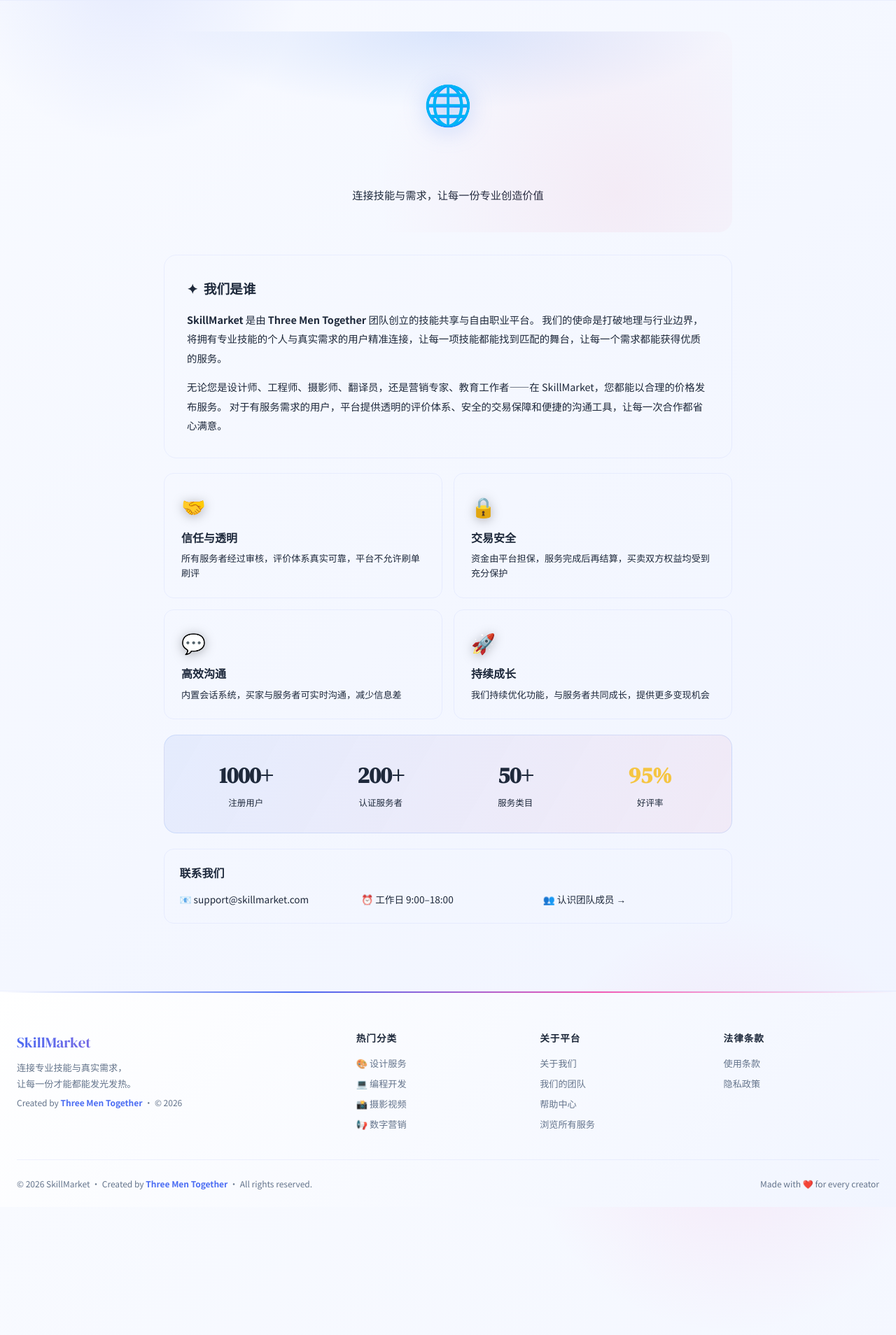
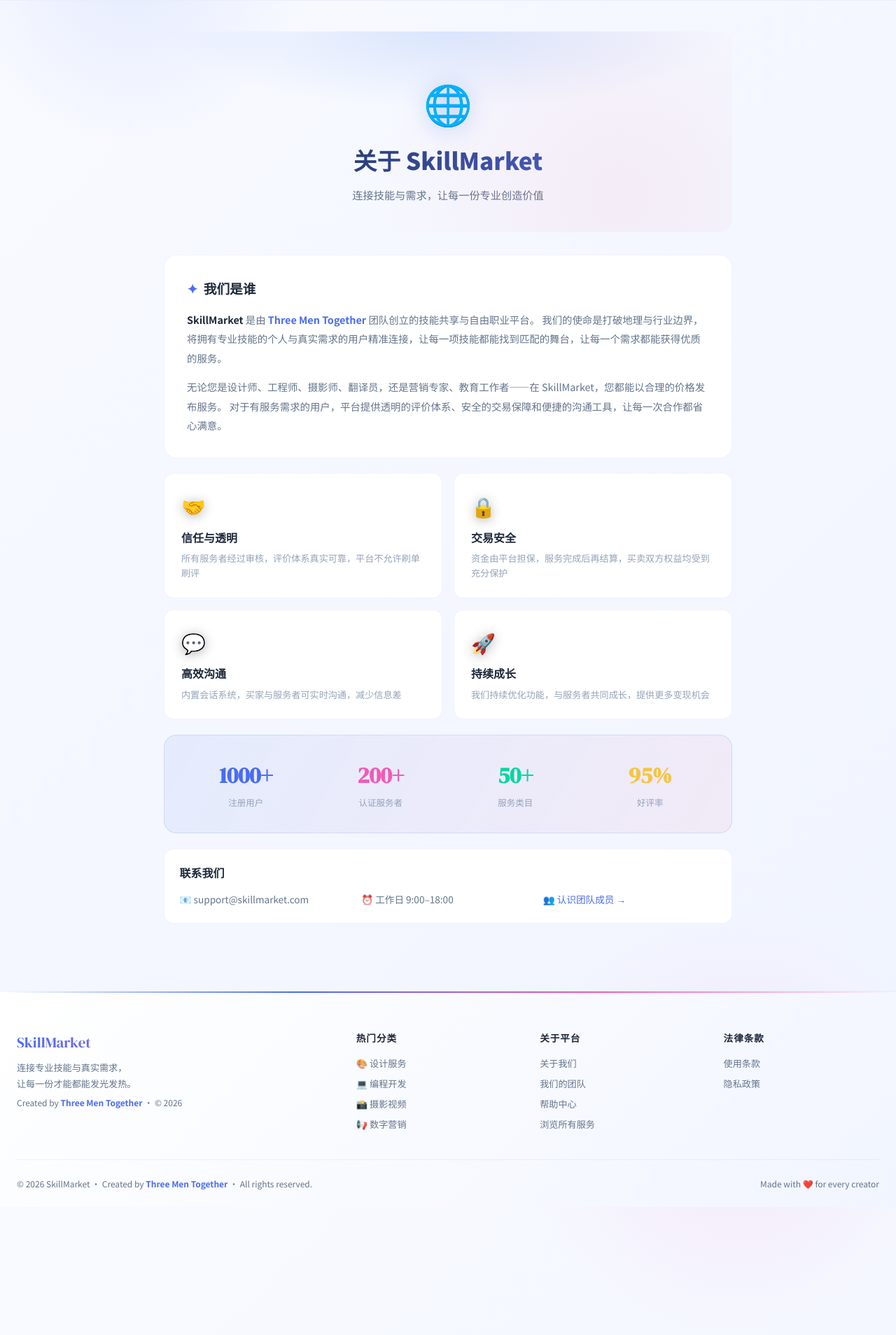
Before and after one commit to SKILLMARKET-MAKER/Skill-Market-ProMax, a Flask app: page /about in a window 1280 px wide; the page is wider, and only the part inside the window is pictured. Shown: the part 111-2019 px from the top of that part at 70% size. Run offline with Flask 3, Linux system fonts and the light colour scheme.

Commit message:
Update base.html

```diff
--- a/templates/base.html
+++ b/templates/base.html
@@ -47,6 +47,20 @@
   --r: 14px;
   --r-lg: 18px;
   --r-full: 999px;
+
+  /* ── 旧变量兼容映射（供各模板使用）── */
+  --bg: var(--bg-main);
+  --bg2: var(--bg-soft);
+  --bg3: var(--bg-hover);
+  --card: var(--bg-card);
+  --text: var(--text-primary);
+  --text2: var(--text-secondary);
+  --text3: var(--text-tertiary);
+  --A: var(--primary);
+  --B: var(--accent);
+  --C: var(--success);
+  --r-sm: 8px;
+  --shadow-sm: 0 2px 8px rgba(74,108,243,.06);
 }
 *,*::before,*::after{box-sizing:border-box;margin:0;padding:0}
 html{scroll-behavior:smooth}
```
